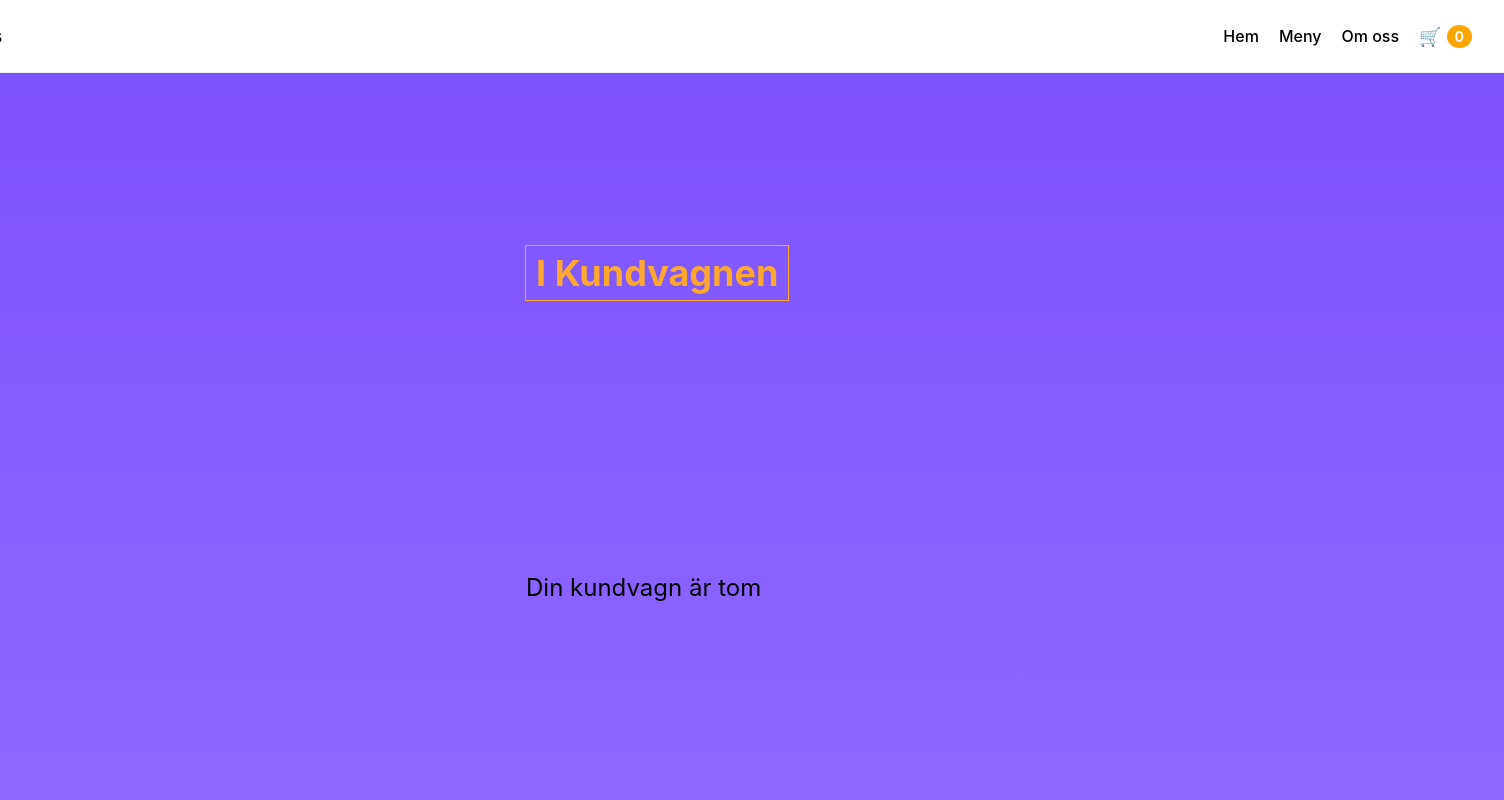
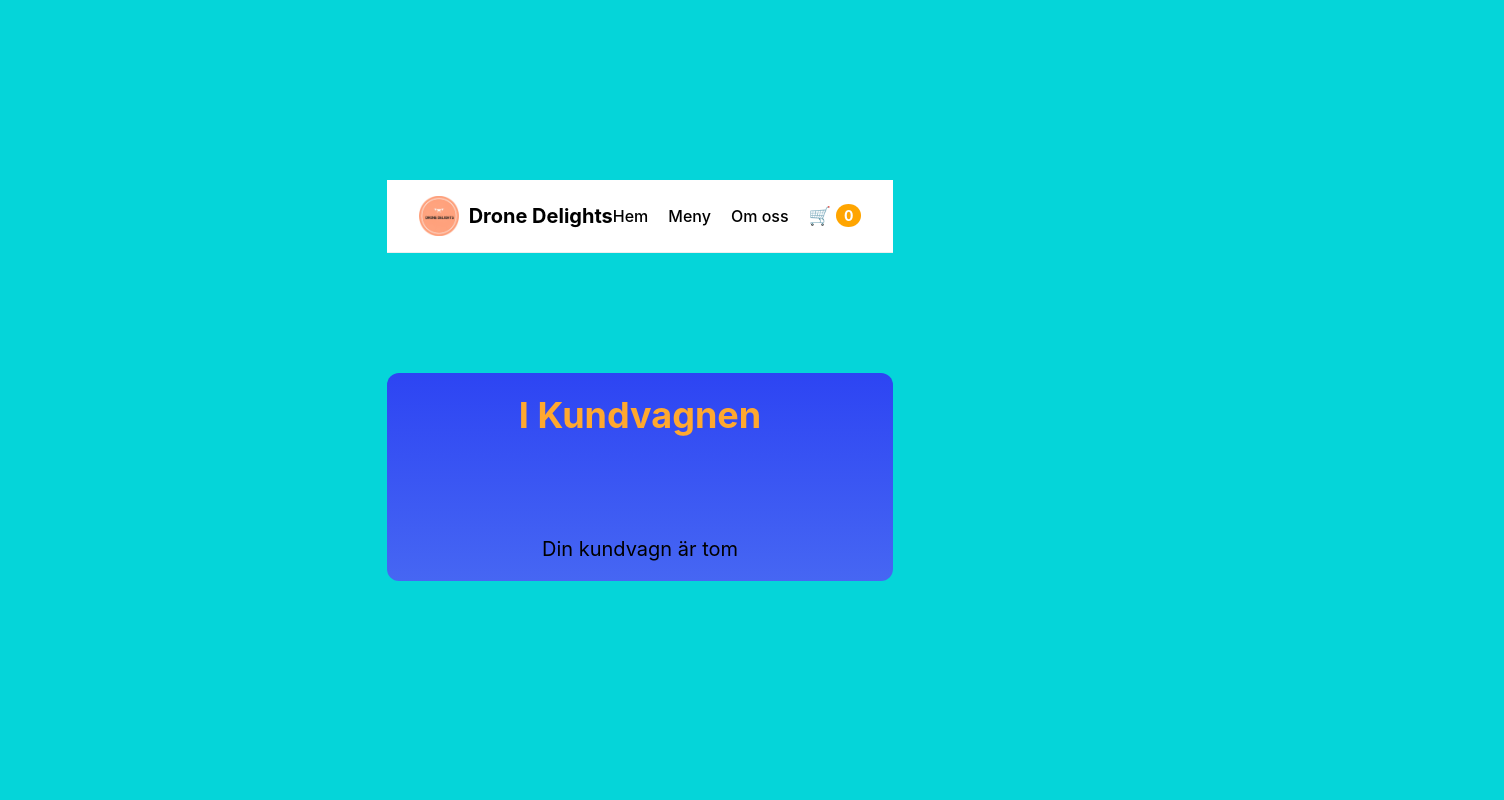
Before and after one commit to aleksanderlukic/slutuppgift, a React (Create React App) app: page /cart in a window 1280 px wide. Shown: the top 800 px of the page, 1504 px wide, since content can reach past the window. Built offline with nearby package versions, Linux system fonts and the light colour scheme.

Commit message:
Ändringar

```diff
--- a/src/pages/CartPage/Cart.css
+++ b/src/pages/CartPage/Cart.css
@@ -1,39 +1,45 @@
+/* src/pages/CartPage/Cart.css */
 .cart-container {
-  position: relative;
-  width: 1728px;
-  height: 1117px;
-  margin: 0 auto;
-  background: linear-gradient(180deg, rgba(64,0,255,0.68) 0%, rgba(101,50,255,0.68) 100%), #FFFFFF;
+  max-width: 900px;
+  margin: 120px auto 40px; /* lämnar plats för Navbar */
+  padding: 20px;
+  background: linear-gradient(
+    180deg,
+    rgba(64, 0, 255, 0.68) 0%,
+    rgba(101, 50, 255, 0.68) 100%
+  );
+  border-radius: 12px;
   font-family: 'Inter', sans-serif;
 }
 
 .cart-title {
-  position: absolute;
-  left: 749px;
-  top: 172px;
   font-size: 36px;
-  line-height: 44px;
   color: #FFA82F;
-  border: 1px solid #FFA82F;
-  padding: 5px 10px;
+  text-align: center;
+  margin-bottom: 30px;
+}
+
+.cart-items {
+  display: flex;
+  flex-direction: column;
+  gap: 15px;
 }
 
 .cart-item {
-  position: absolute;
-  left: 666px;
-  width: 428px;
-  height: 121px;
-  background: #FFFFFF;
   display: flex;
   align-items: center;
+  background: #fff;
   padding: 10px;
+  border-radius: 8px;
+  box-shadow: 0 2px 6px rgba(0,0,0,0.1);
 }
 
 .cart-item-img {
-  width: 129px;
-  height: 85px;
+  width: 120px;
+  height: 80px;
   object-fit: cover;
-  margin-right: 10px;
+  margin-right: 15px;
+  border-radius: 6px;
 }
 
 .cart-item-info {
@@ -53,7 +59,7 @@
 .cart-item-controls {
   display: flex;
   align-items: center;
-  gap: 5px;
+  gap: 10px;
 }
 
 .control-btn {
@@ -61,10 +67,10 @@
   height: 30px;
   background: #FFA82F;
   border: none;
-  font-size: 16px;
+  font-size: 18px;
   color: #000;
   cursor: pointer;
-  border-radius: 3px;
+  border-radius: 5px;
 }
 
 .item-quantity {
@@ -73,59 +79,43 @@
 }
 
 .remove-btn {
+  margin-left: 10px;
   background: none;
   border: none;
+  font-size: 18px;
+  cursor: pointer;
+  color: red;
+}
+
+.cart-footer {
+  display: flex;
+  justify-content: space-between;
+  align-items: center;
+  background: #FFA82F;
+  color: #fff;
+  padding: 15px 20px;
+  border-radius: 8px;
+  margin: 20px 0;
+  font-size: 18px;
+}
+
+.empty-cart-btn,
+.checkout-btn {
+  width: 100%;
+  padding: 12px;
+  background: #FFA82F;
+  border: none;
+  color: #fff;
   font-size: 16px;
-  color: #000;
+  font-weight: bold;
+  border-radius: 8px;
+  margin-top: 10px;
   cursor: pointer;
 }
 
-.cart-footer {
-  position: absolute;
-  left: 666px;
-  top: 832px;
-  width: 428px;
-  height: 49px;
-  background: #FFA82F;
-  border: 1px solid #FFA82F;
-  display: flex;
-  justify-content: space-between;
-  align-items: center;
-  padding: 0 20px;
-  color: #FFFFFF;
-  font-size: 16px;
-}
-
-.empty-cart-btn {
-  position: absolute;
-  left: 666px;
-  top: 701px;
-  width: 428px;
-  height: 49px;
-  background: #FFA82F;
-  border: 1px solid #FFA82F;
-  color: #FFFFFF;
-  cursor: pointer;
-  font-size: 16px;
-}
-
-.checkout-btn {
-  position: absolute;
-  left: 669px;
-  top: 908px;
-  width: 423px;
-  height: 42px;
-  background: #FFA82F;
-  border: 1px solid #FFFFFF;
-  color: #FFFFFF;
-  cursor: pointer;
-  font-size: 16px;
-}
-
 .empty-cart {
-  position: absolute;
-  top: 500px;
-  left: 750px;
-  font-size: 24px;
+  text-align: center;
+  font-size: 20px;
+  margin-top: 100px;
   color: #000;
 }
--- a/src/pages/CartPage/Cart.jsx
+++ b/src/pages/CartPage/Cart.jsx
@@ -17,6 +17,7 @@
         <p className="empty-cart">Din kundvagn är tom</p>
       ) : (
         <>
+          <div className="cart-items">
             {cart.map((item) => (
               <div key={item.id} className="cart-item">
                 <img
@@ -51,6 +52,7 @@
                 </button>
               </div>
             ))}
+          </div>
 
           <div className="cart-footer">
             <p className="total-label">Totalt:</p>
--- a/src/pages/MenuPage/Menu.css
+++ b/src/pages/MenuPage/Menu.css
@@ -1,6 +1,8 @@
+/* src/pages/MenuPage/Menu.css */
 .menu-container {
   padding: 20px;
   text-align: center;
+  margin-top: 100px; /* lämnar plats för Navbar */
 }
 
 .menu-title {
@@ -16,14 +18,7 @@
   margin-bottom: 20px;
 }
 
-.menu-search {
-  padding: 8px;
-  font-size: 16px;
-  border: 2px solid #8f75ff;
-  border-radius: 8px;
-  width: 200px;
-}
-
+.menu-search,
 .menu-filter {
   padding: 8px;
   font-size: 16px;
```
Also changed, not shown: src/pages/MenuPage/Menu.jsx (+1 -6 lines). Lines whose indentation alone changed are shown as unchanged.
